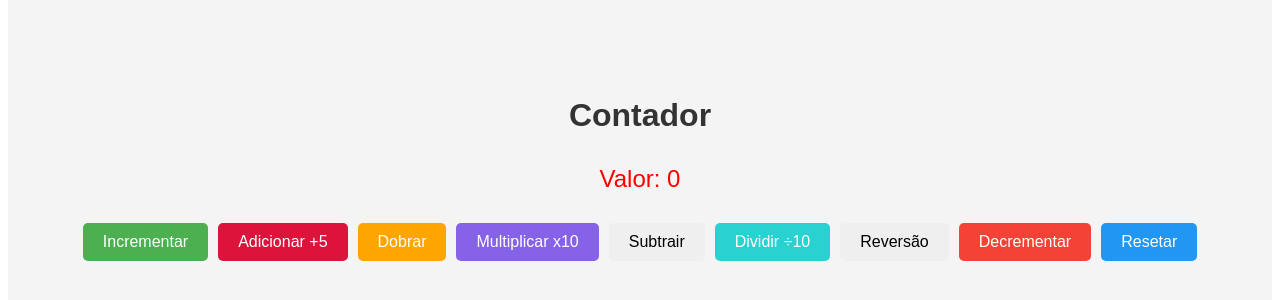
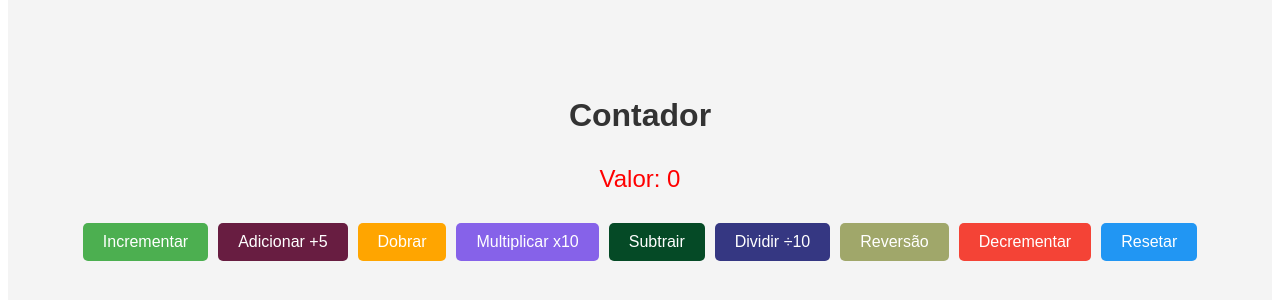
Before and after one commit to evssousa/projeto-coletivo-2ds-contador-de-numeros, a React (Vite) app: page / in a window 1280 px wide. Shown: the part 240-540 px from the top of the page. Built offline with nearby package versions, Linux system fonts and the light colour scheme.

Commit message:
Update styles.css

```diff
--- a/src/components/Counter/styles.css
+++ b/src/components/Counter/styles.css
@@ -92,18 +92,23 @@ button {
     font-size: 2.5rem;
 }
 
-/* BOTÃO DE MULTIPLICAR */
-
-.mult-button {
+.mult-button{
     background-color: rgb(134, 98, 233);
     color: white;
 }
-
-.divide-button {
-    background-color: rgb(41, 209, 209);
+.sub-button{
+    background-color: rgb(5, 74, 38);
     color: white;
 }
 .fixoincrement-button{
-    background-color: crimson;
-    color: #ffffff;
+    background-color: rgb(104, 29, 65);
+    color: white;
 }
+.divide-button{
+    background-color: rgb(53, 55, 130);
+    color: white;
+}
+.reverse-button{
+    background-color: rgb(160, 167, 106);
+    color: white;
+}
```
